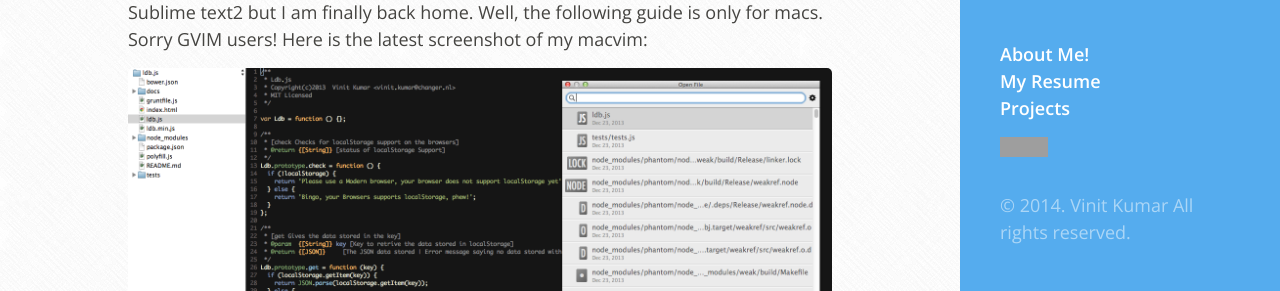
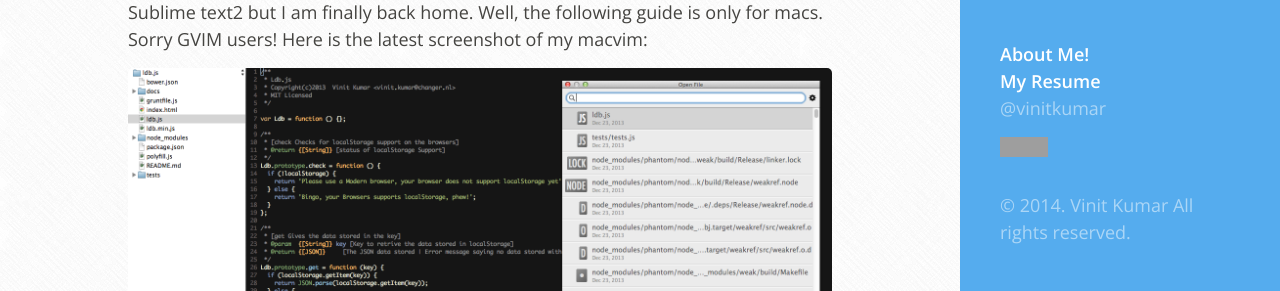
Before and after one commit to vinitkumar/vinitkumar.github.com, a Jekyll site: the page built from index.html, in a window 1280 px wide. Shown: the part 599-890 px from the top of the page. Built offline with Jekyll 4.4.1, drawn with Linux system fonts in a browser that asks for light colours; emoji names are drawn with the system emoji font; Markdown is read by kramdown in place of the engine named in the settings; the list of posts is cut into pages by our own code; grey boxes are pictures that could not be loaded.

Commit message:
try @mentions from github

```diff
--- a/_layouts/default.html
+++ b/_layouts/default.html
@@ -18,7 +18,7 @@
                 <a href="/public/vinit_resume.pdf">My Resume</a>
             </li>
             <li>
-              <a href="https://github.com/vinitkumar">Projects</a>
+              @vinitkumar
             </li>
           </ul>
           <style>
```
